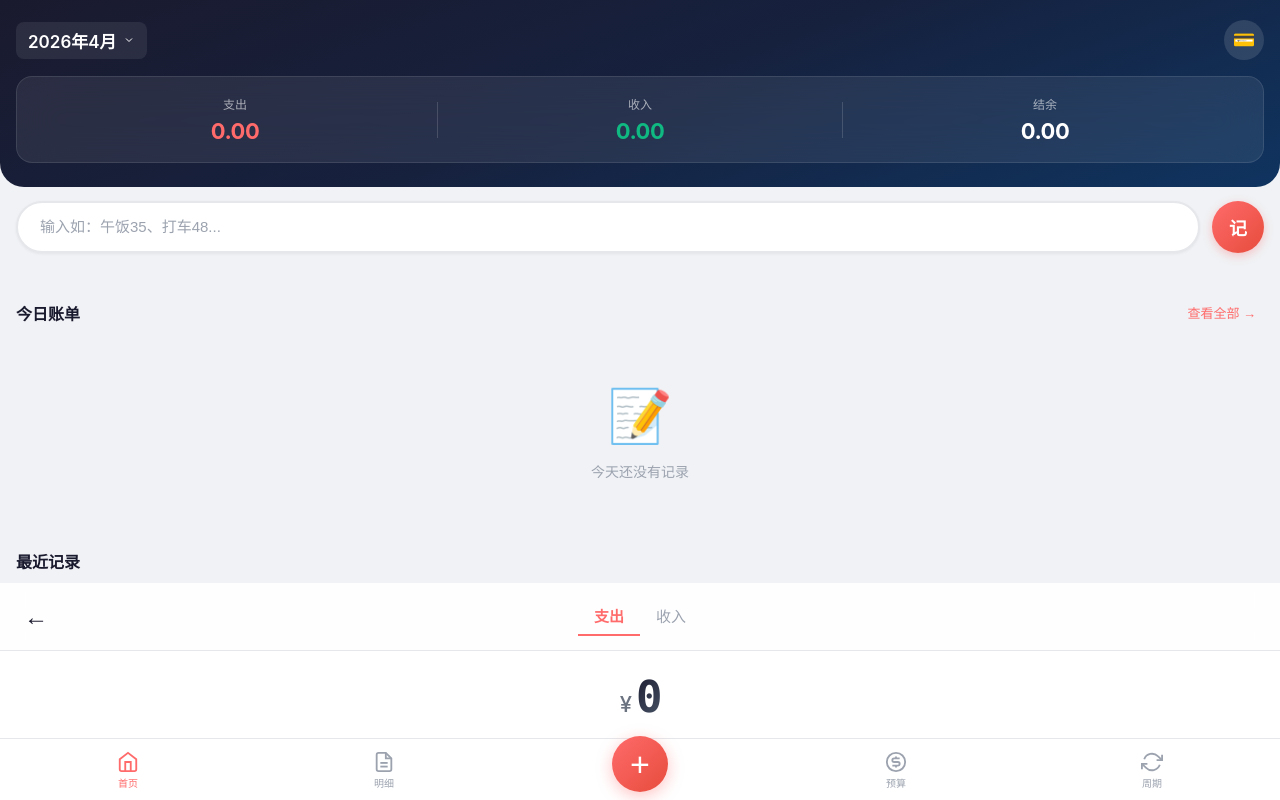
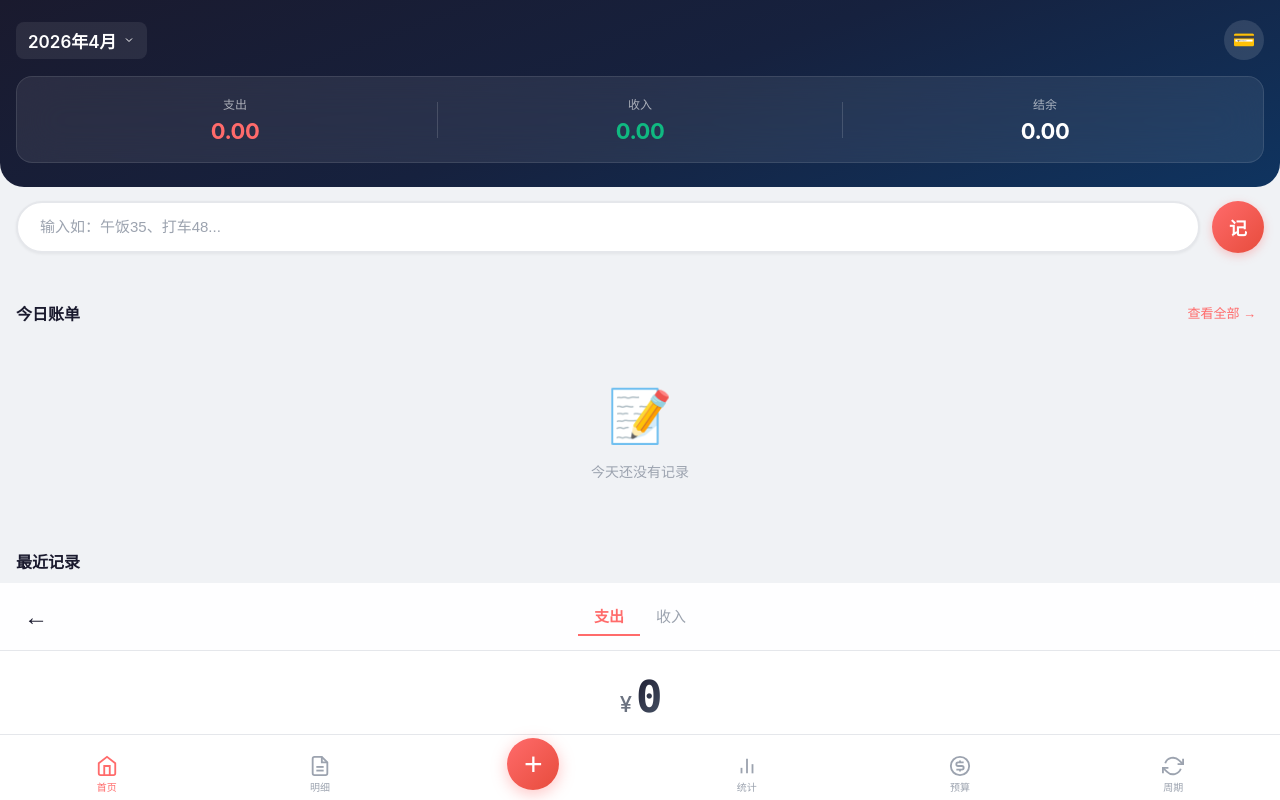
Before and after one commit to 815378710-rgb/potato-money, a website: page public/index.html in a window 1280 px wide. Drawn offline with Linux system fonts and the light colour scheme; no server answers.

Commit message:
fix: +号居中改为CSS Grid布局/页面高度适配新tab栏
- tab栏从flex改为grid(6列均分)，+号在第3格自然居中
- 去掉absolute定位，改用grid天然等分保证居中
- #app和#page-add高度适配66px新tab栏

```diff
--- a/public/css/style.css
+++ b/public/css/style.css
@@ -31,7 +31,7 @@
   overflow: hidden;
 }
 #app {
-  height: calc(100dvh - 62px - var(--safe-bottom));
+  height: calc(100dvh - 66px - var(--safe-bottom));
   overflow-y: auto;
   -webkit-overflow-scrolling: touch;
 }
@@ -380,13 +380,13 @@
   bottom: 0;
   left: 0;
   right: 0;
-  height: calc(62px + var(--safe-bottom));
+  height: calc(66px + var(--safe-bottom));
   padding-bottom: var(--safe-bottom);
   background: rgba(255,255,255,0.95);
   backdrop-filter: blur(20px);
-  display: flex;
-  justify-content: center;
-  align-items: stretch;
+  display: grid;
+  grid-template-columns: repeat(6, 1fr);
+  align-items: end;
   border-top: 1px solid var(--border);
   z-index: 100;
 }
@@ -402,38 +402,36 @@
   color: var(--text-light);
   font-size: 10px;
   font-weight: 500;
-  padding: 4px 0 2px;
-  flex: 1;
+  padding: 4px 0 6px;
   transition: color 0.2s;
 }
 .tab.active { color: var(--primary); }
 .tab svg { width: 22px; height: 22px; }
 .tab-add {
-  position: absolute;
-  left: 50%;
-  bottom: 0;
-  transform: translateX(-50%);
-  z-index: 2;
-  flex: none;
+  display: flex;
+  align-items: center;
+  justify-content: center;
   padding: 0;
-  margin: 0;
-  width: 56px;
+  background: none;
+  border: none;
+  cursor: pointer;
 }
 .add-btn-circle {
-  width: 56px;
-  height: 56px;
+  width: 52px;
+  height: 52px;
   background: linear-gradient(135deg, #FF6B6B 0%, #E74C3C 100%);
   border-radius: 50%;
   display: flex;
   align-items: center;
   justify-content: center;
-  font-size: 34px;
+  font-size: 32px;
   color: white;
   font-weight: 300;
   box-shadow: 0 4px 16px rgba(255,107,107,0.4);
-  margin-bottom: 8px;
+  margin-bottom: 10px;
   transition: transform 0.2s, box-shadow 0.2s;
 }
+.tab-add:active .add-btn-circle { transform: scale(0.9) translateY(2px); box-shadow: 0 2px 8px rgba(255,107,107,0.3); }
 .tab-add:active .add-btn-circle { transform: scale(0.9) translateY(2px); box-shadow: 0 2px 8px rgba(255,107,107,0.3); }
 
 /* === Accounts === */
@@ -644,7 +642,7 @@
 
 /* === Add page scroll fix === */
 #page-add {
-  height: calc(100vh - 62px - var(--safe-bottom));
+  height: calc(100dvh - 66px - var(--safe-bottom));
   display: flex;
   flex-direction: column;
   overflow-y: hidden;
```
